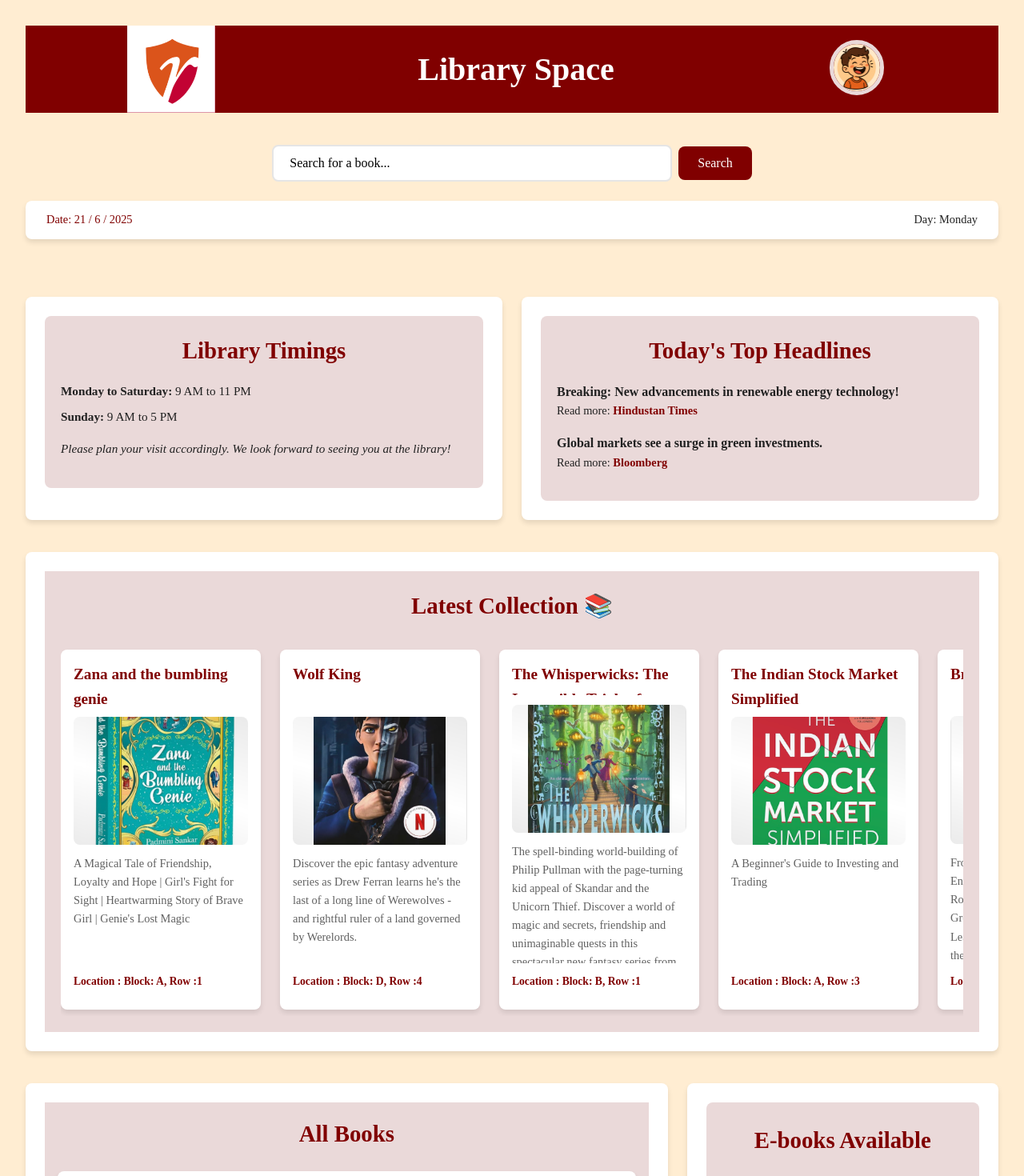
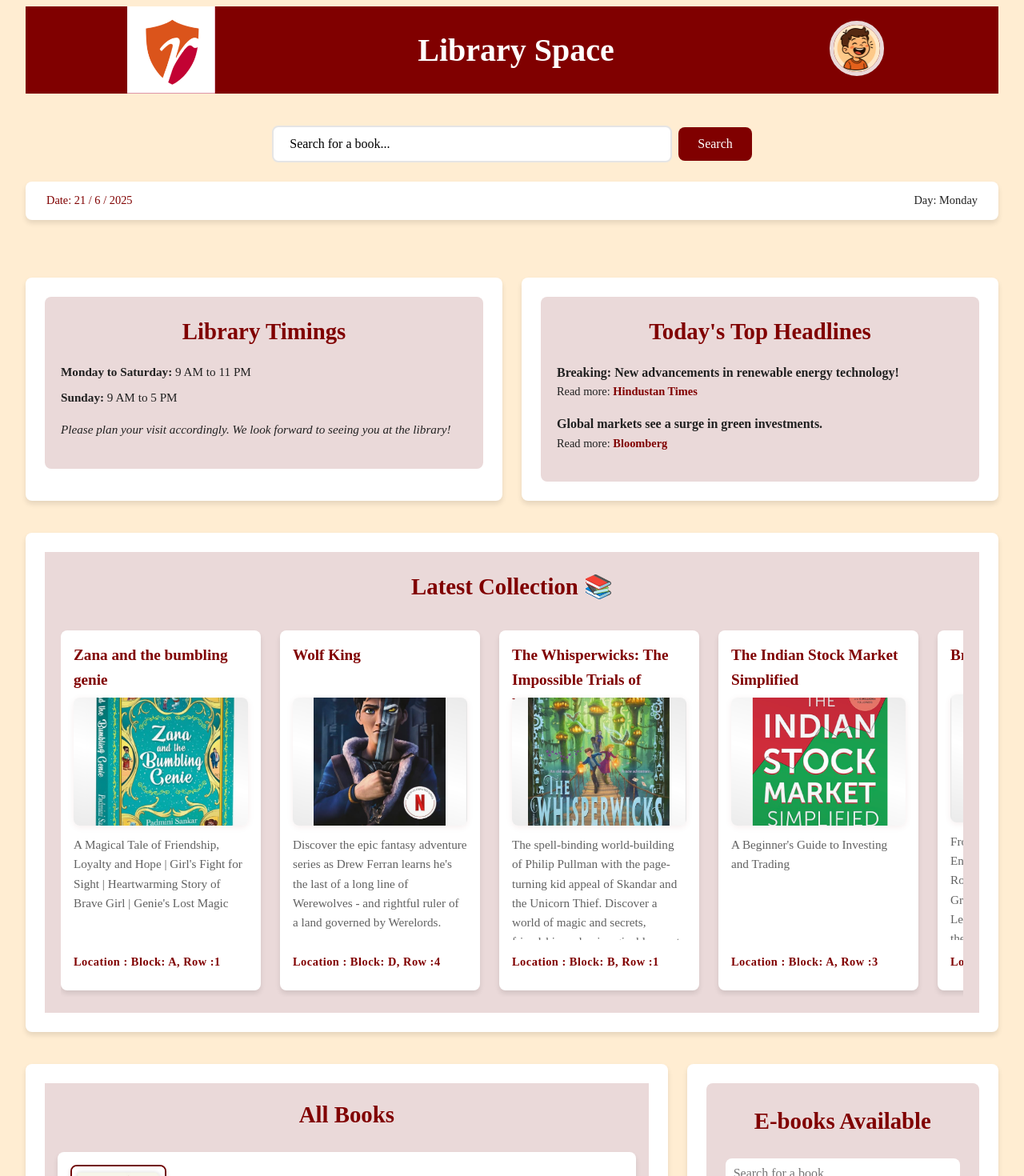
Before and after one commit to sathvik89/LibrarySpace, a React (Vite) app: page /home in a window 1280 px wide. Shown: the top 1470 px of the page at 80% size. Built offline with nearby package versions, Linux system fonts and the light colour scheme.

Commit message:
toaster implemented css improved

```diff
--- a/src/Components/Feedback.jsx
+++ b/src/Components/Feedback.jsx
@@ -2,10 +2,13 @@ import { useState } from "react";
 import PreviousButton from "./PreviousButton";
 import styles from "../Styles/Feedback.module.css";
 import RU from "../BookImages/RUimage.png";
+import { toast } from 'react-hot-toast';
 export default function FeedBack() {
   const [feed, setFeed] = useState(false);
-  function handleSubmit() {
+  function handleSubmit(e) {
+    e.preventDefault();
     setFeed((prev) => !prev);
+    toast.success("Thank you for your feedback!");
   }
   return (
     <div className={styles.feedbackContainer}>
--- a/src/Components/GoogleLogin.jsx
+++ b/src/Components/GoogleLogin.jsx
@@ -3,6 +3,7 @@ import { signInWithPopup } from "firebase/auth";
 import { auth, provider } from "../firebase";
 import { useNavigate } from "react-router-dom";
 import { textContext } from "./Login";
+import { toast } from 'react-hot-toast';
 const GoogleLogin = ({ textu }) => {
   const [user, setUser] = useState(null);
   const navigate = useNavigate();
@@ -11,11 +12,11 @@ const GoogleLogin = ({ textu }) => {
     signInWithPopup(auth, provider)
       .then((res) => {
         setUser(res.user);
-        console.log("Logged in:", res.user);
+        toast.success("Google login successful!");
         navigate("/home");
       })
       .catch((err) => {
-        console.log("Login error:", err.message);
+        toast.error("Google login failed: " + err.message);
       });
   };
   const text = useContext(textContext);
--- a/src/Components/Logoutbutton.jsx
+++ b/src/Components/Logoutbutton.jsx
@@ -1,11 +1,13 @@
 import { useNavigate } from "react-router-dom";
 import styles from "../Styles/Logoutbutton.module.css";
+import { toast } from 'react-hot-toast';
 
 export default function Logoutbutton() {
   const navigate = useNavigate();
 
   const handleLogout = () => {
-    navigate("/login");
+    toast.success("Logged out successfully.");
+    navigate("/");
   };
 
   return (
--- a/src/Components/ProfileEdit.jsx
+++ b/src/Components/ProfileEdit.jsx
@@ -4,6 +4,7 @@ import { profileDetails } from "../context/ProfileContext";
 import styles from "../Styles/ProfileEdit.module.css";
 import logo from "../BookImages/RUimage.png";
 import icon from "../BookImages/ProfileIcon.png";
+import { toast } from 'react-hot-toast';
 
 export default function ProfileEdit() {
   const {
@@ -24,6 +25,7 @@ export default function ProfileEdit() {
   }
 
   function handleSave() {
+    toast.success("Profile updated successfully!");
     navi("/profile");
   }
 
--- a/src/Components/SeatReserve.jsx
+++ b/src/Components/SeatReserve.jsx
@@ -1,9 +1,17 @@
-// import { useState } from "react";
+import { toast } from 'react-hot-toast';
 
 import PreviousButton from "./PreviousButton";
 import styles from "../Styles/SeatReserve.module.css";
 import RU from "../BookImages/RUimage.png";
 export default function ReserveSeat({ onClick, reserve }) {
+  function handleReserve() {
+    try {
+      onClick();
+      toast.success("Seat reserved successfully!");
+    } catch (e) {
+      toast.error("Failed to reserve seat.");
+    }
+  }
   return (
     <div className={styles.mainreserve}>
       <img src={RU} alt="" className={styles.imagemin} />
@@ -16,7 +24,7 @@ export default function ReserveSeat({ onClick, reserve }) {
         ) : (
           <div className={styles.nonReserveTitle}>
             <p>click below to reserve ur seat !!</p>
-            <button onClick={onClick}>Reserve seat</button>
+            <button onClick={handleReserve}>Reserve seat</button>
           </div>
         )}
       </div>
--- a/src/Components/Settings.jsx
+++ b/src/Components/Settings.jsx
@@ -6,6 +6,7 @@ import { useState, useContext } from "react";
 import { Modal, Switch } from "antd";
 import { profileDetails } from "../context/ProfileContext";
 import { useEffect } from "react";
+import { toast } from 'react-hot-toast';
 
 export default function Settings() {
   const navi = useNavigate();
@@ -20,10 +21,12 @@ export default function Settings() {
   function handleSavePass() {
     if (!newPass || !rePass) {
       setPassError("Please fill both fields");
+      toast.error("Please fill both fields");
       return;
     }
     if (newPass !== rePass) {
       setPassError("Passwords do not match");
+      toast.error("Passwords do not match");
       return;
     }
     handlePasswordChange({ target: { value: newPass } });
@@ -31,6 +34,7 @@ export default function Settings() {
     setNewPass("");
     setRePass("");
     setPassError("");
+    toast.success("Password changed successfully!");
   }
   return (
     <div className={styles.mainContainer}>
--- a/src/Components/Signin.jsx
+++ b/src/Components/Signin.jsx
@@ -5,6 +5,7 @@ import styles from "../Styles/signin.module.css";
 import RU from "../BookImages/RUimage.png";
 import PreviousButton from "./PreviousButton";
 import GoogleLogin from "./GoogleLogin";
+import { toast } from 'react-hot-toast';
 export default function Signin() {
   const [username, setUsername] = useState("");
   const [password, setPassword] = useState("");
@@ -13,10 +14,10 @@ export default function Signin() {
   function handleSignin(e) {
     e.preventDefault();
     if (username && password && email) {
-      alert(`Signing in with ${username}`);
+      toast.success(`Signed up as ${username}`);
       navigate("/home");
     } else {
-      alert("Enter all the details");
+      toast.error("Enter all the details");
     }
   }
   return (
--- a/src/Styles/Book.module.css
+++ b/src/Styles/Book.module.css
@@ -5,16 +5,17 @@
   border-radius: var(--radius);
   box-shadow: var(--shadow);
   padding: 1rem;
-  transition: var(--transition);
+  transition: box-shadow 0.3s, transform 0.2s;
   display: flex;
   flex-direction: column;
   height: 450px;
-  overflow: scroll;
+  overflow: hidden;
+  position: relative;
 }
 
 .mainBook:hover {
-  transform: translateY(-5px);
-  box-shadow: var(--shadow-hover);
+  transform: translateY(-8px) scale(1.03);
+  box-shadow: 0 8px 24px rgba(128,0,0,0.18);
 }
 
 .bookTitle {
@@ -22,8 +23,10 @@
   color: var(--maroon-primary);
   margin-bottom: 0.75rem;
   height: 3.5rem;
-  -webkit-box-orient: vertical;
-  overflow: scroll;
+
+  /* overflow: auto; */
+  text-overflow: ellipsis;
+  font-weight: bold;
 }
 
 .Imagestyle {
@@ -32,18 +35,27 @@
   object-fit: cover;
   border-radius: var(--radius);
   margin-bottom: 0.75rem;
+  box-shadow: 0 2px 8px rgba(128,0,0,0.07);
 }
 
 .bookDesci {
-  font-size: 0.9rem;
+  font-size: 0.95rem;
   color: var(--grey-dark);
   flex-grow: 1;
-  overflow: scroll;
+  margin-bottom: 0.5rem;
+  display: -webkit-box;
+
+  overflow: auto;
+  scrollbar-width: thin;
+  /* scrollbar-color: var(--maroon-light) var(--grey-light); */
+  scroll-behavior: smooth;
+  text-overflow: ellipsis;
 }
 
 .bookLocat {
-  margin-top: 0.75rem;
-  font-size: 0.85rem;
+  margin-top: 0.5rem;
+  font-size: 0.9rem;
   color: var(--maroon-primary);
   font-weight: 600;
+  letter-spacing: 0.5px;
 }
--- a/src/Styles/Home.module.css
+++ b/src/Styles/Home.module.css
@@ -8,8 +8,9 @@
   display: grid;
   grid-template-columns: repeat(12, 1fr);
   grid-gap: 1.5rem;
-  padding: 2rem;
-  max-width: 1400px;
+  padding: 0.5rem 2rem;
+  /* max-width: 1200px; */
+  width: 100%;
   margin: 0 auto;
 }
 .logoDiv {
@@ -215,6 +216,10 @@
 }
 
 @media (max-width: 992px) {
+  .maincontainer {
+    max-width: 100vw;
+    padding: 1.5rem 0.25rem;
+  }
   .librarytime,
   .news {
     grid-column: 1 / -1;
@@ -235,10 +240,9 @@
 
 @media (max-width: 768px) {
   .maincontainer {
-    padding: 1rem;
-    grid-gap: 1rem;
+    padding: 0.5rem 1.25rem;
+    max-width: 100vw;
   }
-
   .mainHeading {
     font-size: 2rem;
   }
--- a/src/main.jsx
+++ b/src/main.jsx
@@ -2,9 +2,40 @@ import { StrictMode } from "react";
 import { createRoot } from "react-dom/client";
 import "./App.css";
 import App from "./App.jsx";
+import { Toaster } from 'react-hot-toast';
 
 createRoot(document.getElementById("root")).render(
   <StrictMode>
     <App />
+    <Toaster
+      position="top-center"
+      toastOptions={{
+        style: {
+          fontFamily: 'inherit',
+          borderRadius: '10px',
+          background: '#fff', // Clean white background
+          color: '#800000', // Maroon text
+          boxShadow: '0 4px 18px rgba(128,0,0,0.10)',
+          border: '1.5px solid #800000',
+          padding: '16px 24px',
+          fontWeight: 500,
+          fontSize: '1rem',
+          letterSpacing: '0.01em',
+          minWidth: '260px',
+        },
+        success: {
+          iconTheme: {
+            primary: '#800000',
+            secondary: '#fff',
+          },
+        },
+        error: {
+          iconTheme: {
+            primary: '#800000',
+            secondary: '#fff',
+          },
+        },
+      }}
+    />
   </StrictMode>
 );
```
Also changed, not shown: src/Components/Login.jsx (+5 -4 lines).
